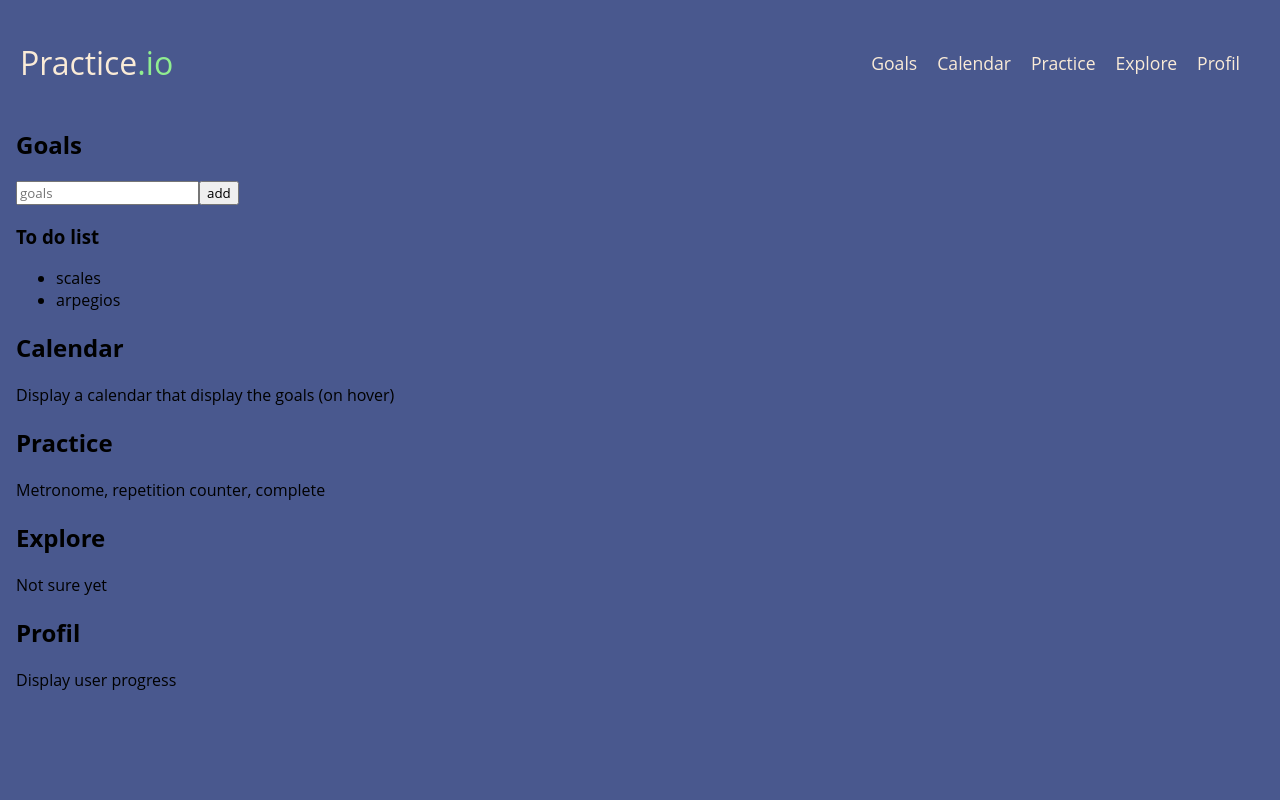
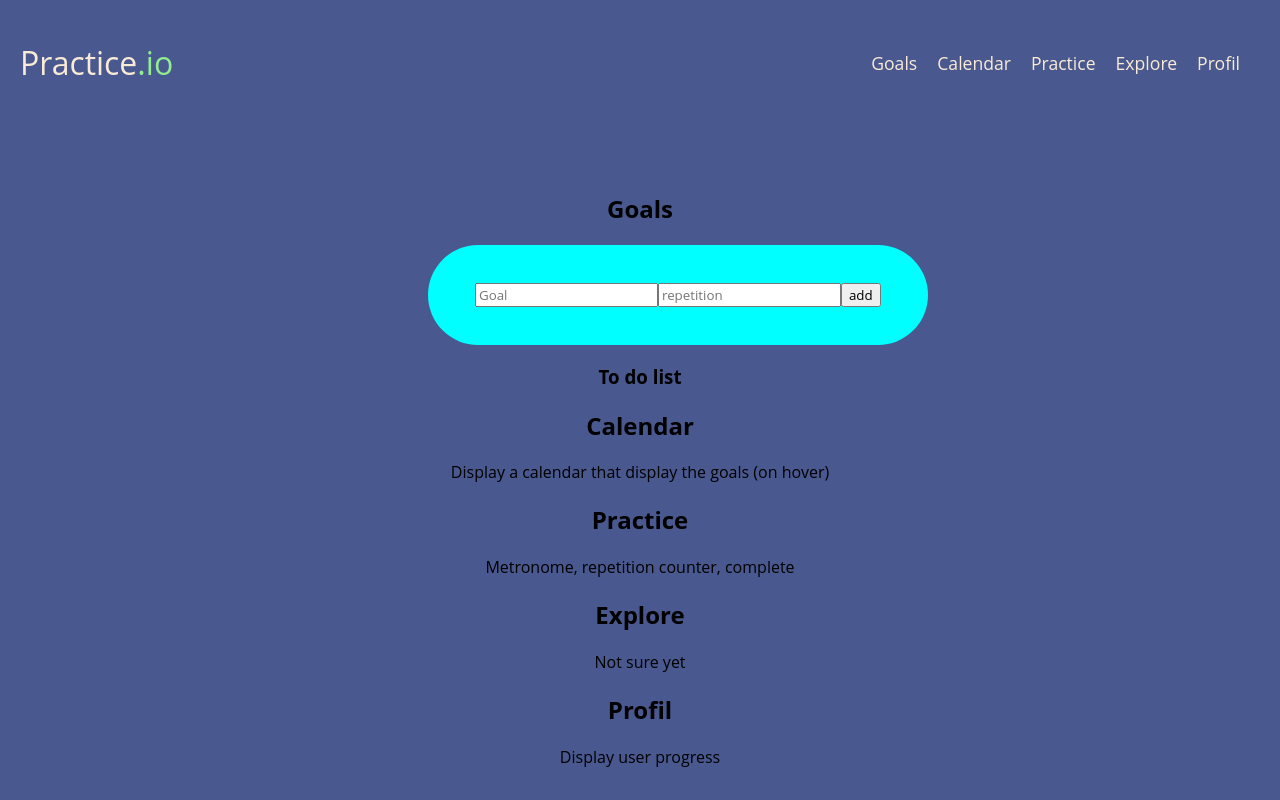
Before and after one commit to CA-WillMc/Practice-Tracker, a React (Create React App) app: page / in a window 1280 px wide. Both pictures are taken after a click on the button "Sign In". Built offline with nearby package versions, Linux system fonts and the light colour scheme.

Commit message:
addGoals to toDoList

```diff
--- a/src/Menu.js
+++ b/src/Menu.js
@@ -1,5 +1,7 @@
 import React from "react";
+import { useState, useRef } from "react";
 import "./menu.css";
+import "./index.css";
 
 export default function Menu() {
   function handleLinkClick(event) {
@@ -7,6 +9,31 @@ export default function Menu() {
     const targetId = event.currentTarget.getAttribute("href").slice(1);
     const targetElement = document.getElementById(targetId);
     targetElement.scrollIntoView({ behavior: "smooth" });
+  }
+  const [todos, setTodos] = useState([]);
+  const textInputRef = useRef();
+  const numberInputRef = useRef();
+  /*
+  function handleInputChange(event) {
+    const newTodo = setNewTodo(event.target.value);
+    setNewTodo([...todos, newTodo]);
+  }
+*/
+  function handleAddTodoClick() {
+    const newTodo =
+      "Practice " +
+      textInputRef.current.value +
+      " for " +
+      numberInputRef.current.value +
+      "!";
+    setTodos([...todos, newTodo]);
+    textInputRef.current.value = "";
+    numberInputRef.current.value = "";
+  }
+  function handleDeleteTodoClick(index) {
+    const newTodos = [...todos];
+    newTodos.splice(index, 1);
+    setTodos(newTodos);
   }
   return (
     <>
@@ -36,12 +63,29 @@ export default function Menu() {
       <body>
         <section id="Goals">
           <h2>Goals</h2>
-          <input type="text" placeholder="goals"></input>
-          <button>add</button>
+          <div id="addTodo">
+            <input type="text" placeholder="Goal" ref={textInputRef}></input>
+            <input
+              type="text"
+              placeholder="repetition"
+              ref={numberInputRef}
+            ></input>
+            <button onClick={handleAddTodoClick}>add</button>
+          </div>
           <h3>To do list</h3>
-          <ul id="Todo">
-            <li>scales</li>
-            <li>arpegios</li>
+          <ul id="listTodo">
+            {todos.map((todo, index) => (
+              <li className="elemTodo" key={index}>
+                {todo}
+                <button id="practiceTodo">:)</button>
+                <button
+                  id="deleteTodo"
+                  onClick={() => handleDeleteTodoClick(index)}
+                >
+                  X
+                </button>
+              </li>
+            ))}
           </ul>
         </section>
         <section id="Calendar">
--- a/src/menu.css
+++ b/src/menu.css
@@ -48,5 +48,32 @@ header {
   transform: scaleX(1);
 }
 body {
-  margin-top: 10%;
+  margin-top: 15%;
+  text-align: center;
 }
+/*display to fix (left)*/
+#addTodo {
+  background-color: aqua;
+  border-radius: 50px;
+  left: 33%;
+  height: 100px;
+  width: 500px;
+  position: relative;
+  display: flex;
+  justify-content: center;
+  align-items: center;
+}
+#listTodo {
+  list-style: none;
+}
+.elemTodo {
+  background-color: rgb(239, 154, 36);
+  border-radius: 50px;
+  left: 31%;
+  height: 50px;
+  width: 500px;
+  position: relative;
+  display: flex;
+  justify-content: center;
+  align-items: center;
+}
```
